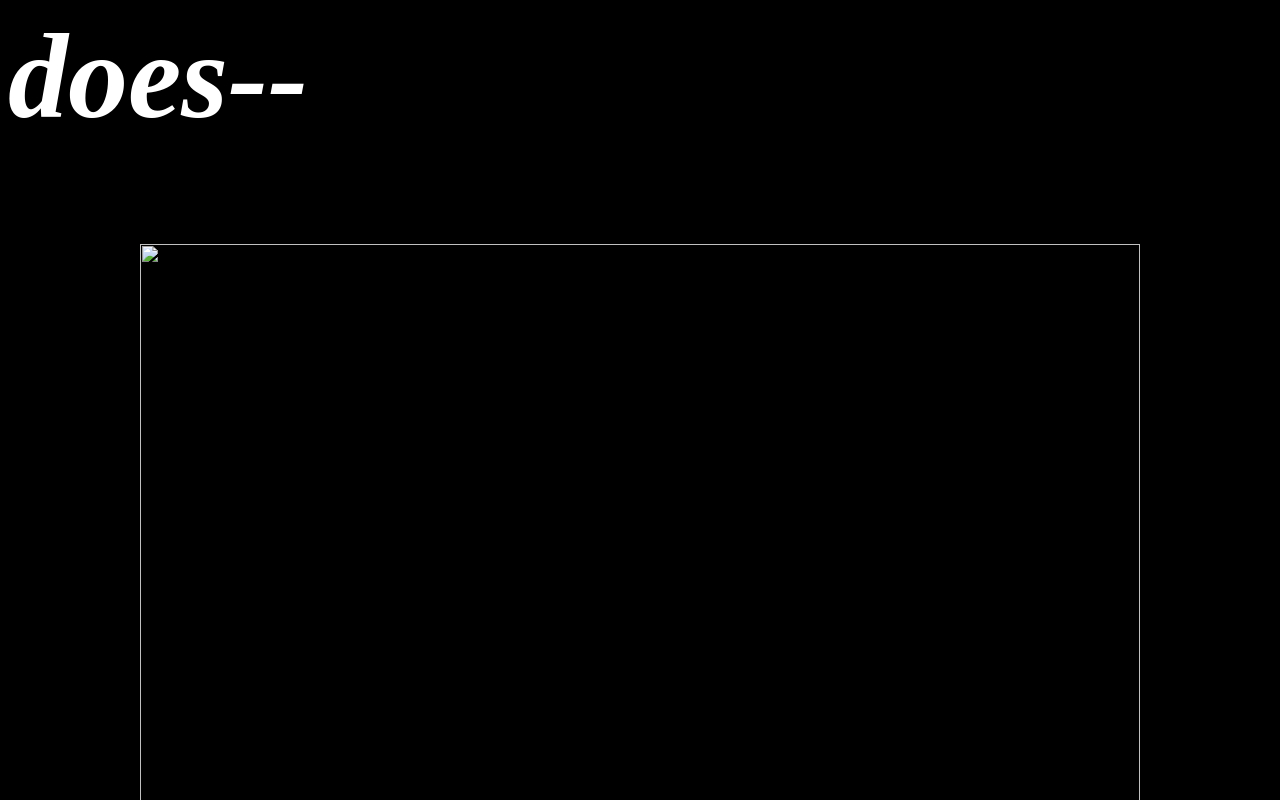
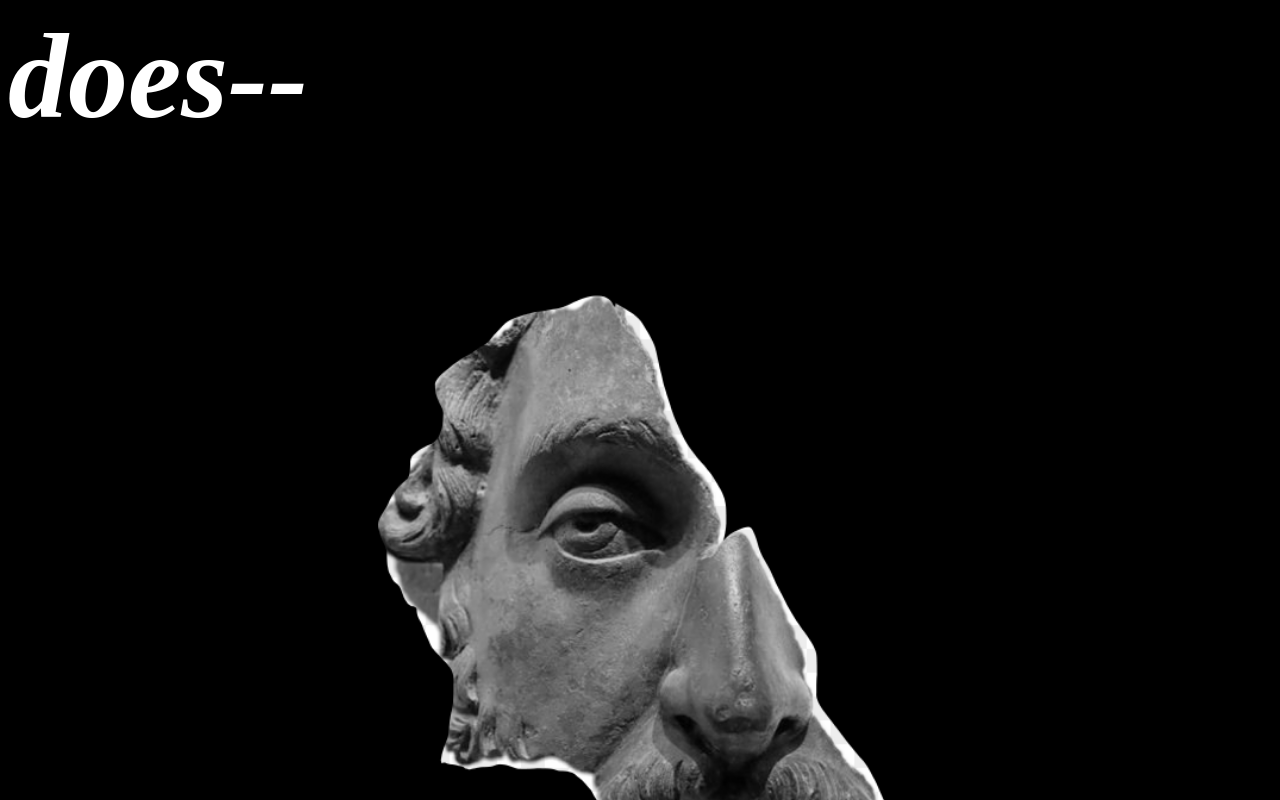
Before and after one commit to eurydiceyoulater/seeking, a plain HTML site: page index.html in a window 1280 px wide. Shown: the top 800 px of the page. Drawn offline with Linux system fonts and the light colour scheme.

Commit message:
broken statue addition

```diff
--- a/index.html
+++ b/index.html
@@ -13,7 +13,7 @@
 
 
 
-      <img src="/Users/rachelneal/Downloads/brokenstatue copy.png" alt="theaffliction" width= 1000px img-orientation: 60px>
+      <img src="brokenstatuecopy.png" alt="theaffliction" width= 1000px img-orientation: 60px>
       <h2> does she--</h2>
       <br>
 
```
Also changed, not shown: brokenstatuecopy.png (added).
